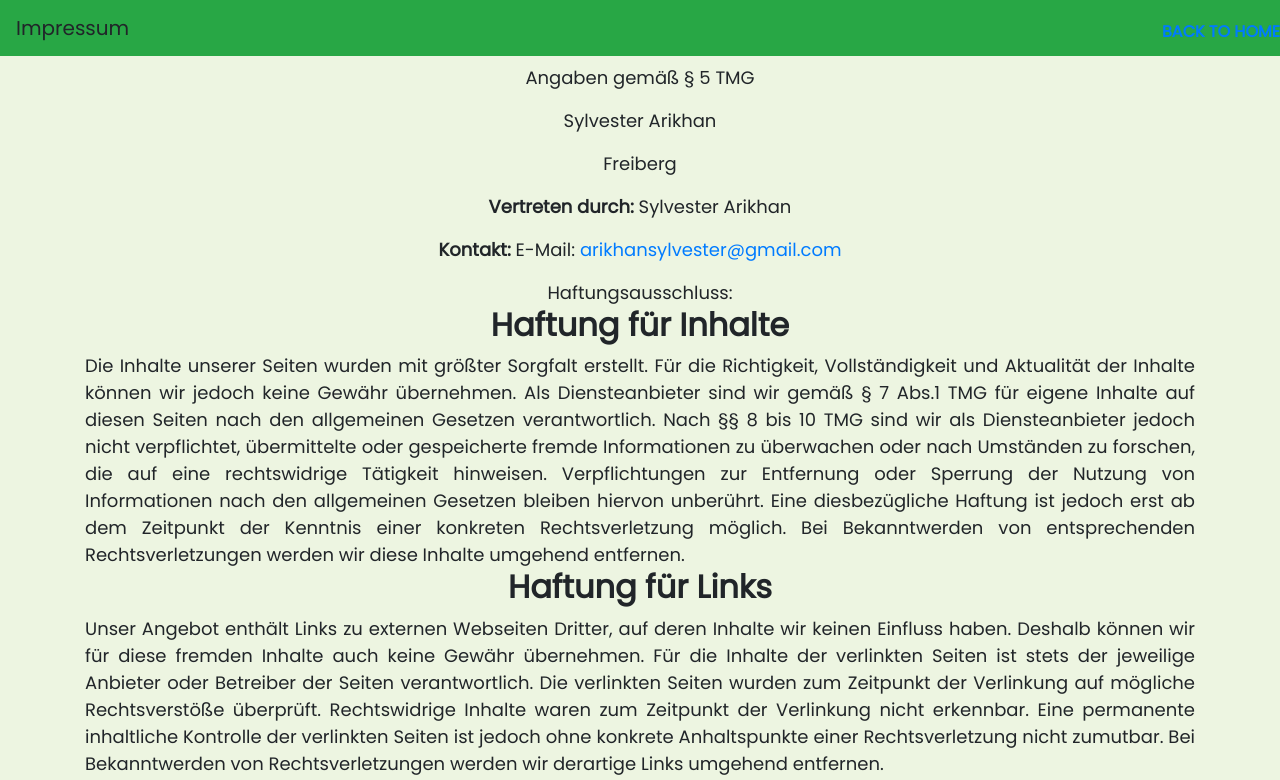
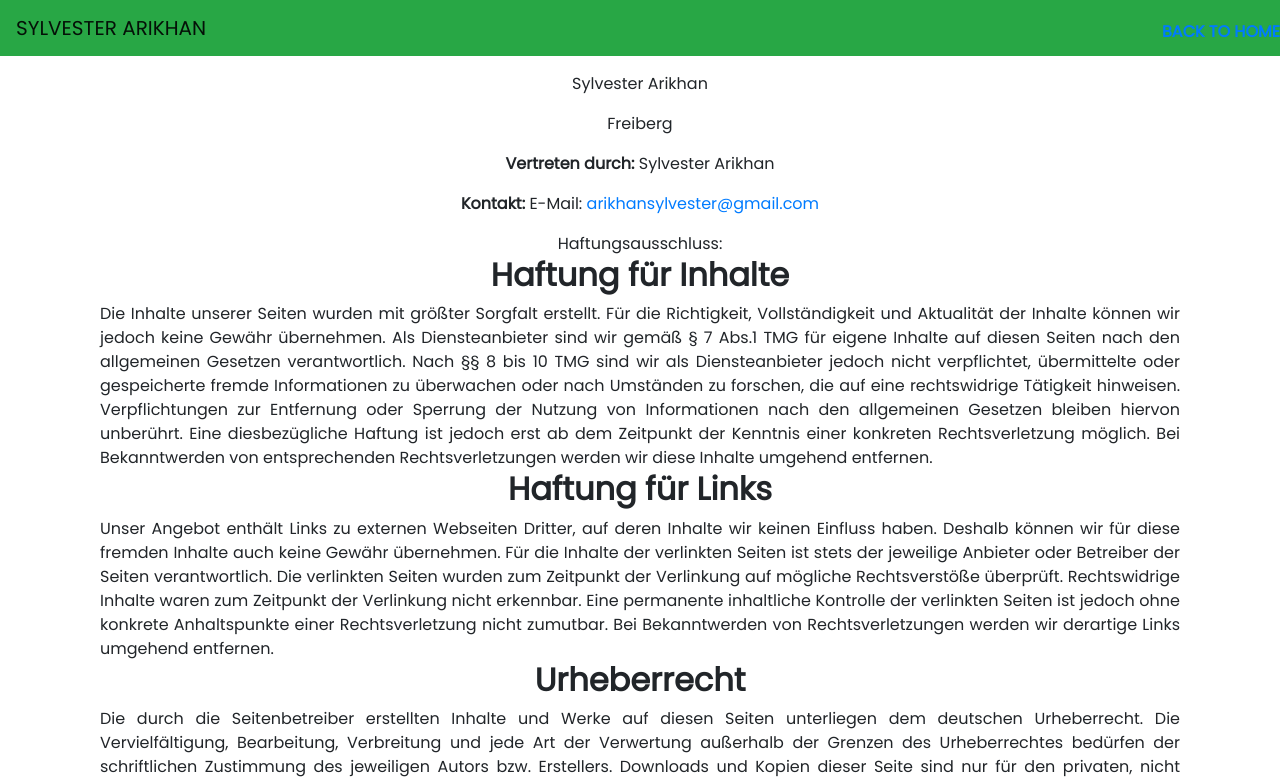
Before and after one commit to ambabasly/Personal_Website, a React (Create React App) app in the folder client/: page /impressum in a window 1280 px wide. Shown: the top 780 px of the page. Built offline with nearby package versions, Linux system fonts and the light colour scheme; a web font is replaced by a local one.

Commit message:
updating

```diff
--- a/client/package.json
+++ b/client/package.json
@@ -14,6 +14,7 @@
     "@testing-library/user-event": "^12.8.3",
     "axios": "^0.21.1",
     "react": "^17.0.2",
+    "react-bootstrap": "^2.1.0",
     "react-dom": "^17.0.2",
     "react-owl-carousel": "^2.3.3",
     "react-router": "^6.0.2",
--- a/client/src/PortfolioContainer/CasesStudy/CaseStudy.js
+++ b/client/src/PortfolioContainer/CasesStudy/CaseStudy.js
@@ -1,5 +1,6 @@
 import React from "react";
 import "./CasesStudy.css";
+import Navbar from 'react-bootstrap/Navbar'
 
 const CasesStudy = () => {
   const myName = "Sylvester Arikhan.";
@@ -7,8 +8,7 @@ const CasesStudy = () => {
 
   return (
     <div>
-      <title>Case Study</title>
-      <nav
+      <Navbar
         className="navbar navbar-expand-lg
             page-header
             fixed-top
@@ -24,9 +24,7 @@ const CasesStudy = () => {
               </a>
             </li>
           </ul>
-        <div className="nav__btns">
-        </div>
-      </nav>
+      </Navbar>
 
       {/* Case Study */}
       <h1>
--- a/client/src/PortfolioContainer/Impressum/Impressum.css
+++ b/client/src/PortfolioContainer/Impressum/Impressum.css
@@ -1,7 +1,5 @@
-.body {
-  justify-content: center;
-  padding: 2rem;
-  font-size: 18px;
+.title {
+  text-align: center;
 }
 
 .footer {
@@ -16,7 +14,3 @@
   height: 170px;
   color: white;
 }
-
-.title {
-  text-align: center;
-}
--- a/client/src/PortfolioContainer/Impressum/Impressum.js
+++ b/client/src/PortfolioContainer/Impressum/Impressum.js
@@ -1,5 +1,7 @@
 import React from "react";
 import "./Impressum.css";
+import Navbar from 'react-bootstrap/Navbar'
+import Container from 'react-bootstrap/Container'
 
 const Impressum = () => {
   const myName = "Sylvester Arikhan.";
@@ -7,7 +9,7 @@ const Impressum = () => {
 
   return (
     <div>
-      <nav
+      <Navbar
         className="navbar navbar-expand-lg
             page-header
             fixed-top
@@ -15,24 +17,24 @@ const Impressum = () => {
             -light
             bg-success"
       >
-        <span className="navbar-brand mb-0 h1">Impressum</span>
-        <ul className="nav__list grid">
+        <span className="navbar-brand mb-0 h1">SYLVESTER ARIKHAN</span>
+          <ul className="nav__list grid">
             <li className="nav__item">
               <a href="/home">
                 <strong>BACK TO HOME</strong>
               </a>
             </li>
           </ul>
-        <div className="nav__btns">
-        </div>
-      </nav>
+      </Navbar>
 
       {/*Impressum start*/}
+
       <h2>
         <strong></strong>
       </h2>
       <br />
-      <div className="body">
+      <div>
+      <Container>
         <div className="about__container container grid ">
           <div className="title">
             <p>Angaben gemäß § 5 TMG</p>
@@ -134,7 +136,9 @@ const Impressum = () => {
             </h4>
           </div>
         </div>
+        </Container>
       </div>
+
       {/* FOOTER */}
       <footer className="footer">
         <div className="col2">
```
Also changed, not shown: 1 other file (tests, documents, lock files or other folders).
